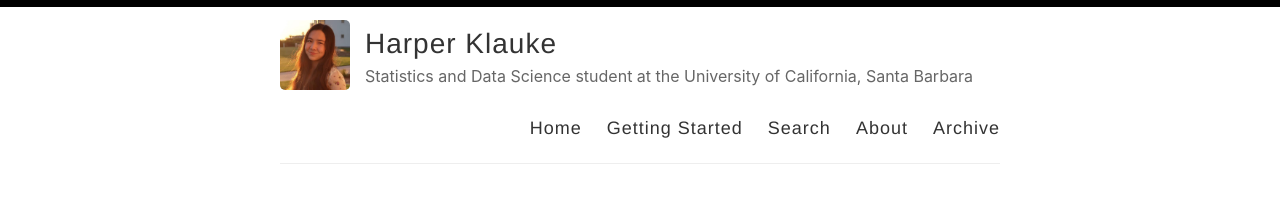
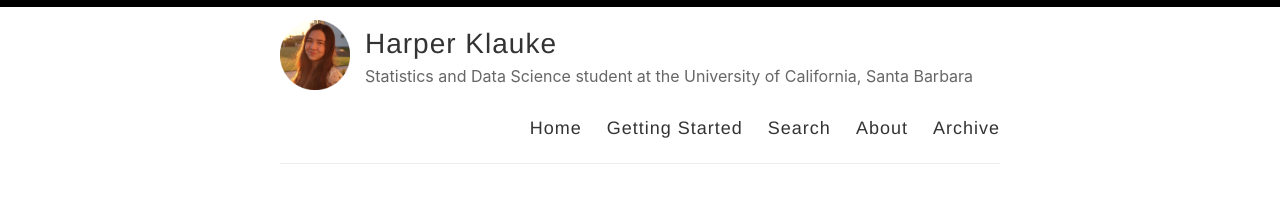
Before and after one commit to harperklauke/harperklauke.github.io, a Jekyll site: the page built from index.html, in a window 1280 px wide. Shown: the top 199 px of the page. Built offline with Jekyll 4.4.1, drawn with Linux system fonts in a browser that asks for light colours; the list of posts is cut into pages by our own code.

Commit message:
Update _config.yml

```diff
--- a/_config.yml
+++ b/_config.yml
@@ -12,7 +12,7 @@ name: Harper Klauke
 description: Statistics and Data Science student at the University of California, Santa Barbara
 
 # URL of your avatar or profile pic (you could use your GitHub profile pic)
-avatar: /images/sun_profile_square.jpg
+avatar: /images/sun_profile_circle.png
 
 #
 # Flags below are optional
```
